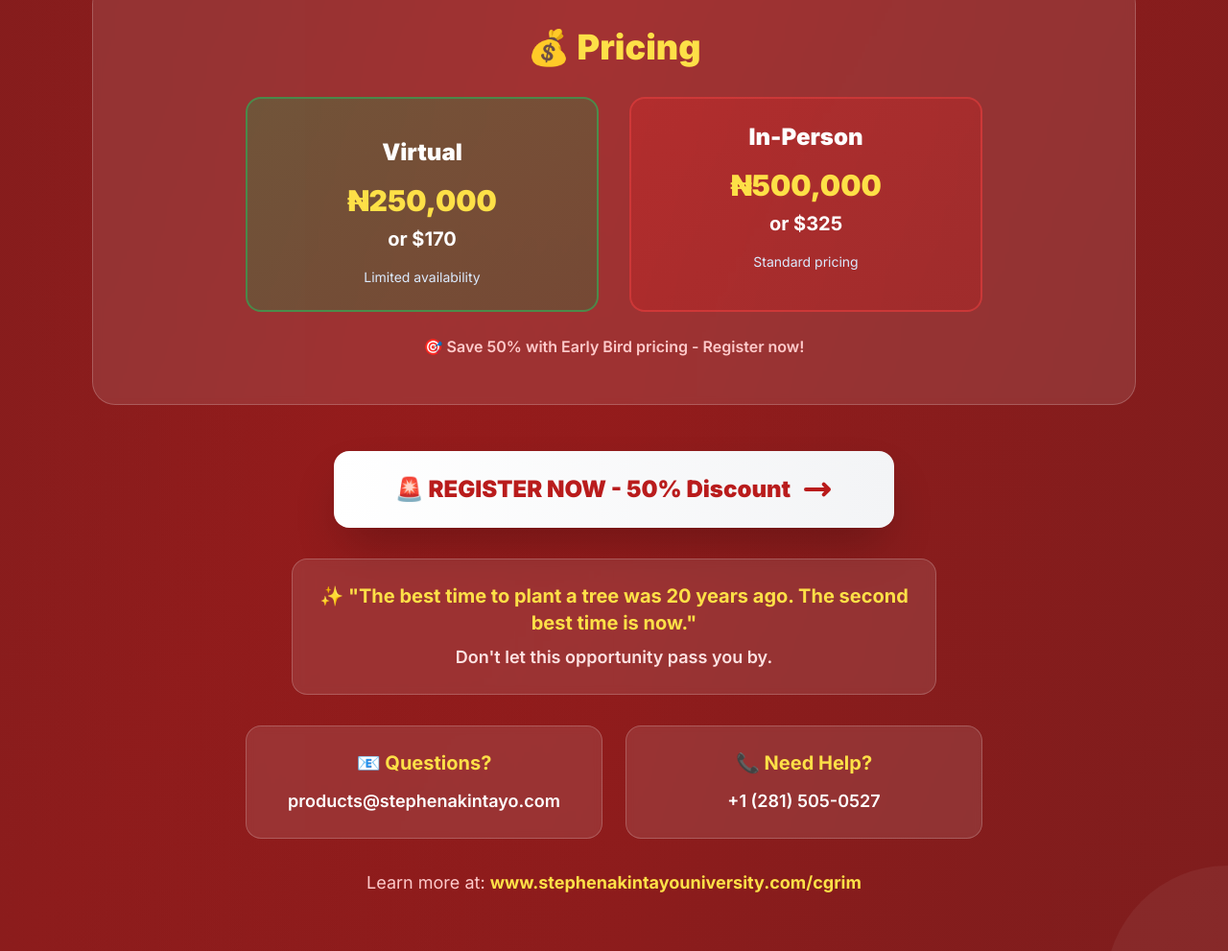
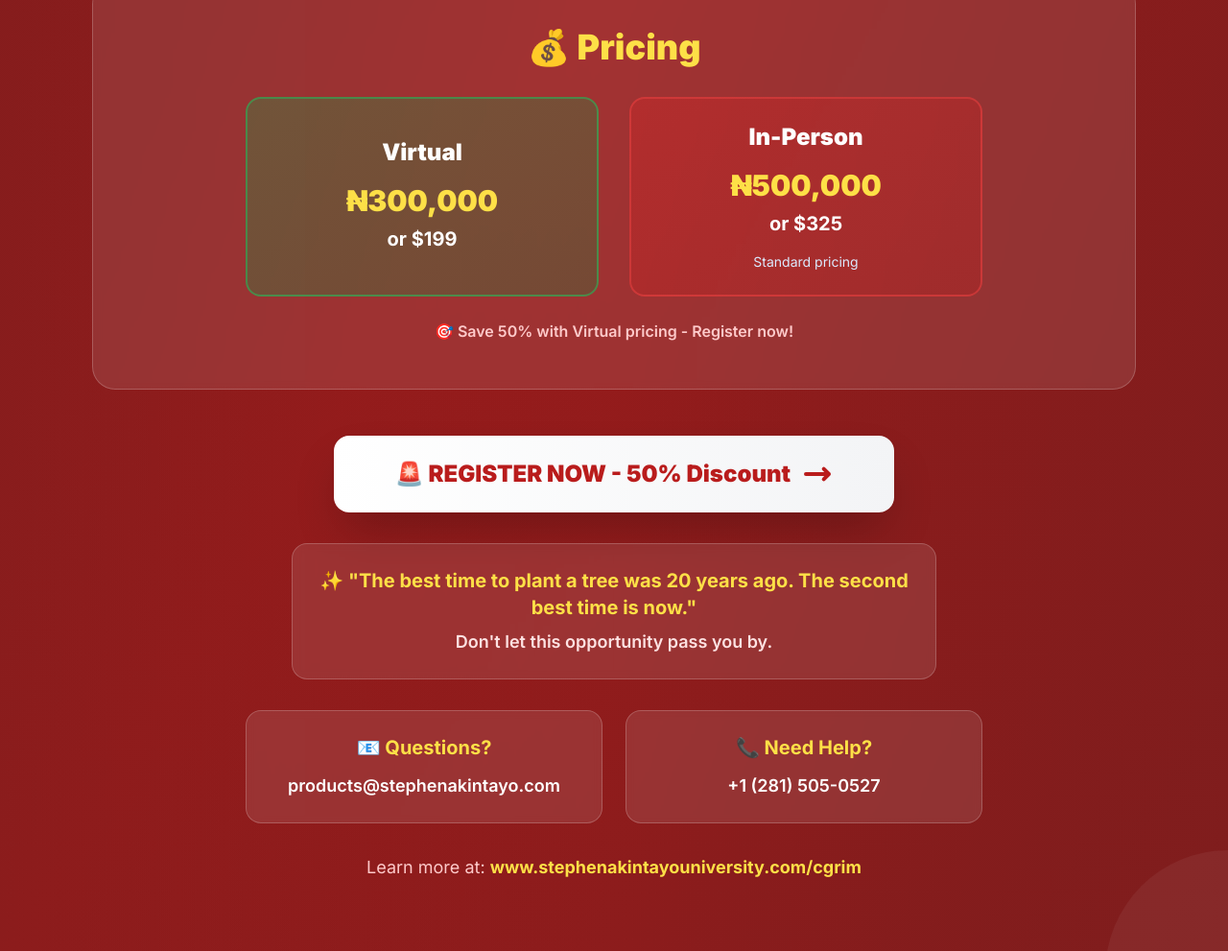
Before and after one commit to gtextsoft/GlobalRealEstate, a plain HTML site: page index.html in a window 1280 px wide. Shown: the part 9628-10619 px from the top of the page at 96% size. Drawn offline with nearby package versions, Linux system fonts and the light colour scheme.

Commit message:
Update pricing details in INDEX.HTML for the Global Real Estate Investment Masterclass
- Increased the Virtual pricing from ₦250,000 to ₦300,000 and updated the corresponding USD price from $170 to $199.
- Revised the promotional text to reflect the new Virtual pricing.

```diff
--- a/index.html
+++ b/index.html
@@ -1096,10 +1096,9 @@
                         </div> -->
                         <h4 class="text-2xl font-black text-white mb-4 mt-4">Virtual</h4>
                         <div class="space-y-2">
-                            <p class="text-3xl font-black text-yellow-300">₦250,000</p>
-                            <p class="text-xl font-bold text-white">or $170</p>
-                        </div>
-                        <p class="text-blue-100 mt-4 text-sm">Limited availability</p>
+                            <p class="text-3xl font-black text-yellow-300">₦300,000</p>
+                            <p class="text-xl font-bold text-white">or $199</p>
+                        </div>
                     </div>
 
                     <!-- Late Bird -->
@@ -1114,7 +1113,7 @@
                     </div>
                 </div>
                 <p class="text-center text-red-200 font-semibold mt-6">
-                    🎯 Save 50% with Early Bird pricing - Register now!
+                    🎯 Save 50% with Virtual pricing - Register now!
                 </p>
             </div>
 
```
